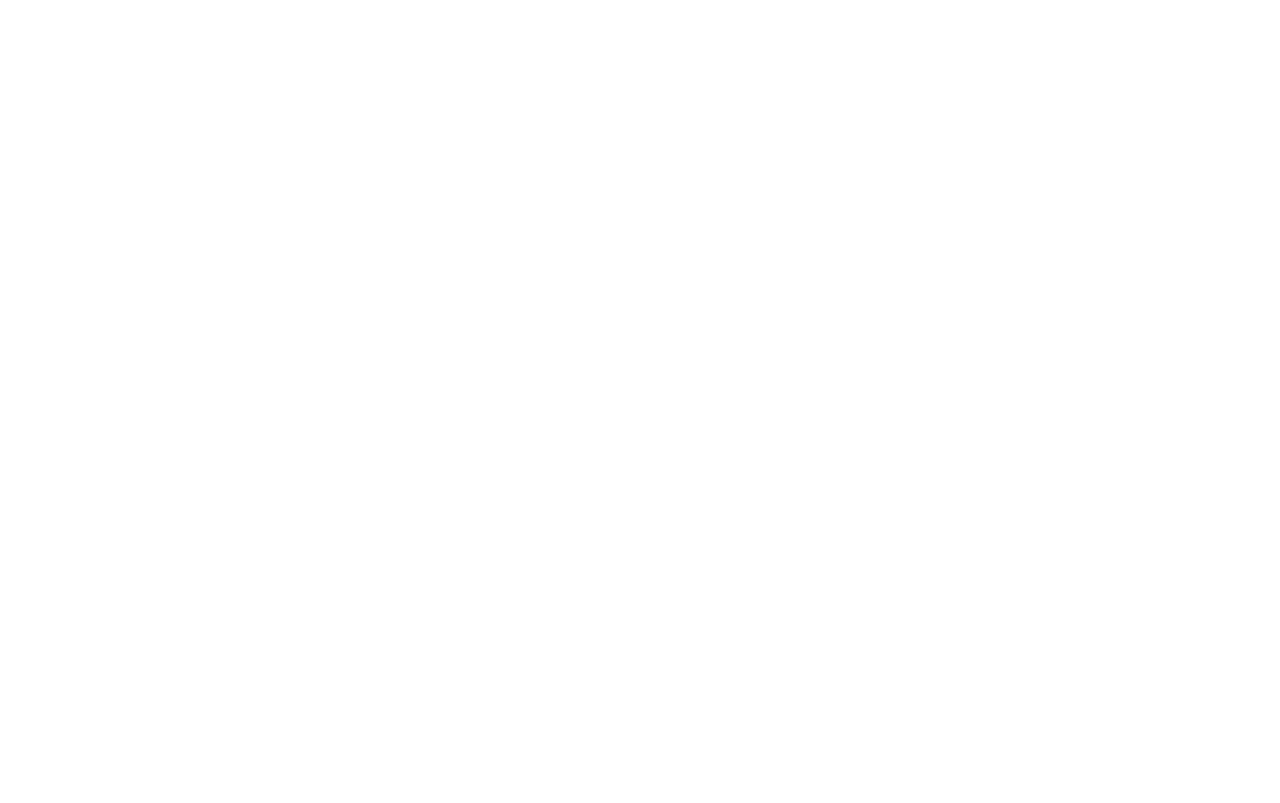
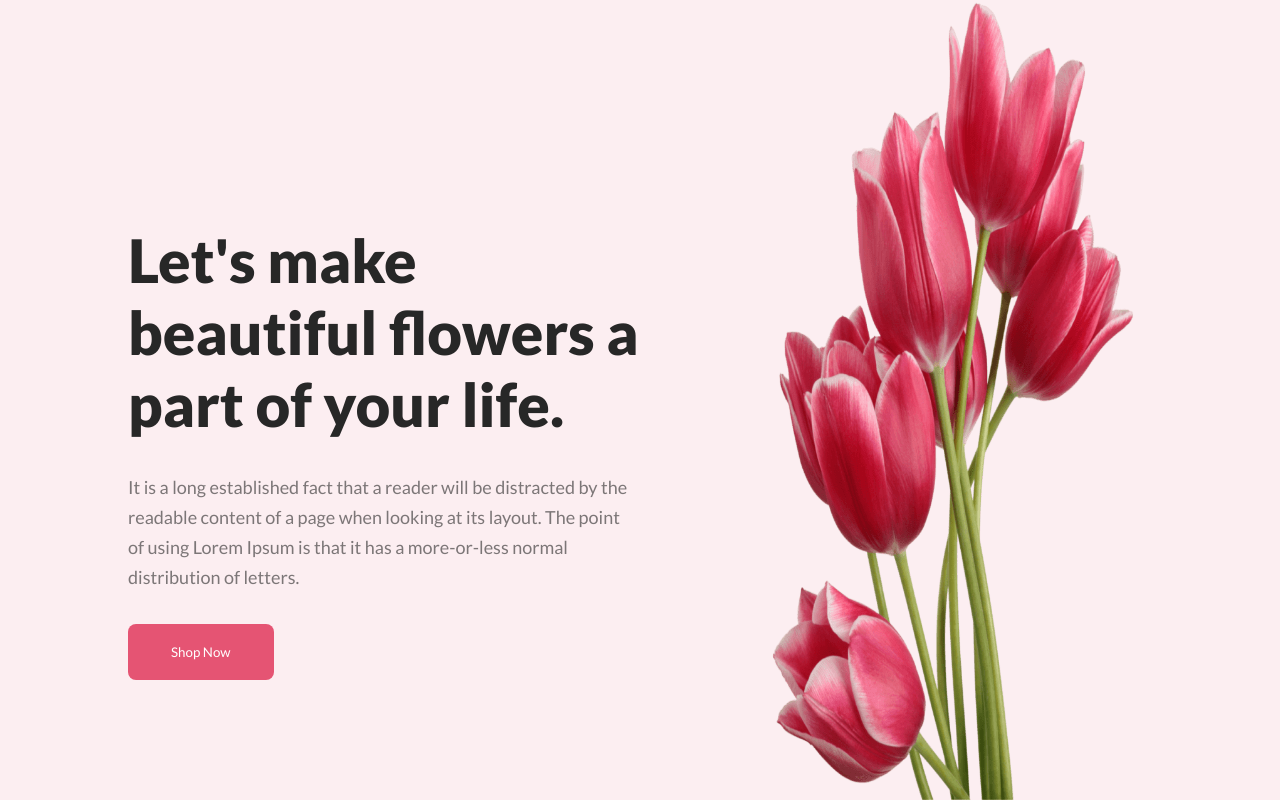
Before and after one commit to Shamsul-Alam-Reza/online-flower-shop, a plain HTML site: page index.html in a window 1280 px wide. Drawn offline with Linux system fonts and the light colour scheme.

Commit message:
Header section Added

```diff
--- a/CSS/style.css
+++ b/CSS/style.css
@@ -3,3 +3,57 @@
     padding: 0px;
     font-family: 'Lato', sans-serif;
 }
+header{
+    background-color: #FCEEF1;
+    height: 100vh;
+    border: none;
+
+}
+.container-wide{
+    width: 80%;
+    margin:0px auto;
+}
+.nav-container{
+    display: flex;
+    height: 100vh;
+    justify-content: space-between;
+    align-items: center;
+
+}
+.nav-text{
+    max-width: 100%;
+
+}
+.nav-text-title{
+    padding-top: 103px;
+    width: 100%;
+    font-size: 60px;
+    color: #272727;
+    font-weight: 800;
+}
+.nav-text-paragraph{
+    color: rgba(39, 39, 39, 0.60);
+    font-size: 18px;
+    font-weight: 400;
+    line-height: 30px;
+    padding: 32px 0px;
+    width: 80%;
+}
+.nav-pic{
+    width: 100%;
+    height: 100%;
+    max-width: 100%;
+}
+.nav-pic img{
+    width: 100%;
+    height: 100%;
+}
+
+.btn{
+    color: white;
+    border-radius: 8px;
+    background: #E55473;
+    padding: 20px 43px;
+    border: none;
+}
+/* End Of Header Section */
--- a/index.html
+++ b/index.html
@@ -10,7 +10,23 @@
     <link rel="stylesheet" href="./CSS/style.css">
 </head>
 <body>
-    <header></header>
+    <!-- Start of Header Section -->
+    <header>
+        <nav class="nav-container container-wide">
+            <section class="nav-text">
+                <h1 class="nav-text-title">Let's make <br> beautiful flowers a<br> part of your life.</h1>
+                <p class="nav-text-paragraph">
+                    It is a long established fact that a reader will be distracted by the readable
+                    content of a page when looking at its layout. The point of using Lorem Ipsum is
+                    that it has a more-or-less normal distribution of letters.
+                </p>
+                <button class="btn">Shop Now</button>
+            </section>
+            <section class="nav-pic">
+                <img src="./images/pngwing 10.png" alt="N/A">
+            </section>
+        </nav>
+    </header>
     <main></main>
     <footer></footer>
 </body>
```
